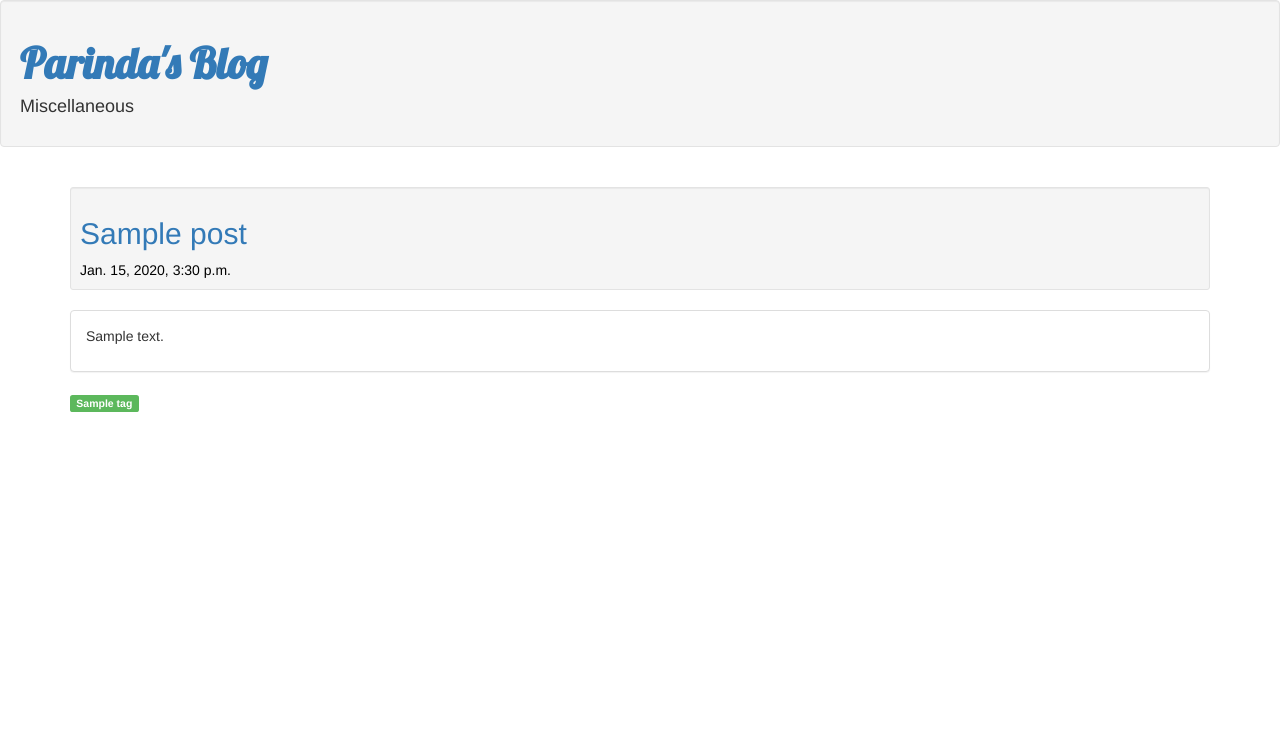
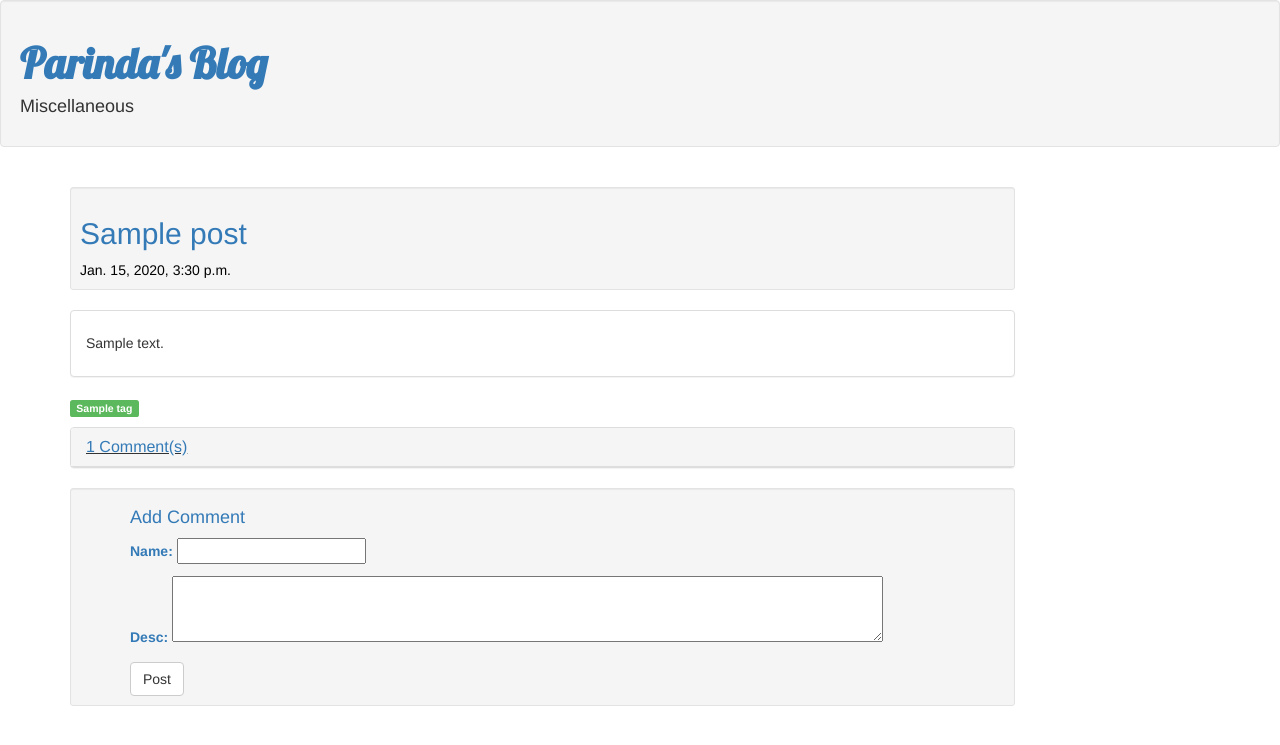
Before and after one commit to parindar/Django-blog, a Django app: page / in a window 1280 px wide. Shown: the top 745 px of the page. Run offline with Django 3.2, Linux system fonts and the light colour scheme; tables that the repository leaves empty hold one stand-in row (values such as "Sample post"); some libraries are stand-ins or nearby versions.

Commit message:
Addint comments form for the blog post

```diff
--- a/blog/admin.py
+++ b/blog/admin.py
@@ -1,6 +1,8 @@
 from django.contrib import admin
 from .models import Post
 from .models import Tag
+from .models import Comment
 
 admin.site.register(Post)
 admin.site.register(Tag)
+admin.site.register(Comment)
--- /dev/null
+++ b/blog/forms.py
@@ -0,0 +1,13 @@
+from django import forms
+from django.forms import ModelForm, Textarea
+from .models import Comment
+
+class CommentForm(forms.ModelForm):
+	post_id = forms.IntegerField(widget=forms.HiddenInput())
+
+	class Meta:
+	    model = Comment
+	    fields = ('name', 'desc',)
+	    widgets = {
+            'desc': Textarea(attrs={'cols': 85, 'rows': 3}),
+        }
--- a/blog/models.py
+++ b/blog/models.py
@@ -9,10 +9,8 @@ class Post(models.Model):
     author = models.ForeignKey('auth.User')
     title = models.CharField(max_length=200)
     text = models.TextField()
-    created_date = models.DateTimeField(
-            default=timezone.now)
-    published_date = models.DateTimeField(
-            blank=True, null=True)
+    created_date = models.DateTimeField(default=timezone.now)
+    published_date = models.DateTimeField(blank=True, null=True)
 
     def publish(self):
         self.published_date = timezone.now()
@@ -30,3 +28,16 @@ class Tag(models.Model):
 
     def __str__(self):
         return self.name
+
+
+class Comment(models.Model):
+
+    comment_id = models.AutoField(primary_key=True)
+    name = models.CharField(max_length=20)
+    desc = models.TextField()
+    date = models.DateTimeField(default=timezone.now)
+
+    post = models.ForeignKey(
+        'Post',
+        on_delete=models.CASCADE,
+    )
--- a/blog/static/css/blog.css
+++ b/blog/static/css/blog.css
@@ -10,3 +10,15 @@ h1 b a {
 .bottom-space-10 {
     margin-bottom:10px;
 }
+
+.margin-left-20{
+	margin-left: 50px;
+}
+
+.margin-bottom-minus{
+	margin-bottom: -10px;
+}
+
+.margin-left-80{
+	margin-left: 80px;
+}
--- a/blog/templates/blog/base.html
+++ b/blog/templates/blog/base.html
@@ -20,7 +20,7 @@
 
 	  <div class="content container">
              <div class="row">
-              <div class="col-md-12">
+              <div class="col-md-10">
                 {% block content %}
                 {% endblock %}
               </div>
--- a/blog/templates/blog/post_list.html
+++ b/blog/templates/blog/post_list.html
@@ -8,19 +8,66 @@
 		<div class="well well-sm text-primary"> <h2>{{ post.title }}</h2>
 		<div class= "date"> {{ post.published_date }} </div>
 		</div>
-		<div class="panel panel-default">
-	  		<div class="panel-body"><p>{{ post.text|safe|linebreaksbr }}</p></div>
+		<div class="panel panel-default ">
+	  		<div class="panel-body"><h5><p>{{ post.text|safe|linebreaksbr }}</p></h5></div>
 		</div>
 
-		<div class="bottom-space-10">
+		<div class="bottom-space-10 ">
 
 		{% for tag in post.tag_set.all %}
 
-			<span class="label label-success">{{tag.name}}</span>
+			<span class="label label-success ">{{tag.name}}</span>
 
 	    {% endfor %}
 
 	    </div>
 
+    	<div class="panel panel-default">
+    		 <div class="panel-heading">
+    		 	<h3 class="panel-title">
+	    			<u><a data-toggle="collapse" href="#{{ post.post_id }}">{{post.comment_set.count}} Comment(s) </a> </u>
+	    		</h3>
+	    	</div>
+
+	    	 <div id="{{ post.post_id }}" class="panel-collapse collapse">
+	    	 	<div class="panel-body">
+
+	    	 		{% for comment in post.comment_set.all %}
+
+					     <div class="row margin-left-80">
+						    <div class="col-sm-12">
+							    <div class="panel-group">
+						    		<div class="panel panel-success">
+						    		  <div class="panel-heading">
+						    		  		<div class="row margin-bottom-minus">
+						    		  			<div class="col-sm-8" align="left"> <h5> {{comment.name}} </h5> </div>
+						    		  			<div class="col-sm-4" align="right"> <h6> {{comment.date}} </h6> </div>
+						    		  		</div>
+						    		  </div>
+						     		  <div class="panel-body">{{comment.desc}}</div>
+						   			 </div>
+						     	</div>
+					     	</div>
+				     	</div>
+
+     				{% endfor %}
+
+	    	 	</div>
+	    	</div>
+	    </div>
+
+		<div class="well well-sm text-primary">
+			<div class="margin-left-20">
+				<h4>Add Comment</h4>
+			    <form method="POST" class="comment-form">{% csrf_token %}
+		      		{{ form.as_p }}
+	 				<input type="hidden" name="post_id" value="{{ post.post_id }}">
+		       		<button type="submit" class="save btn btn-default">Post</button>
+		   		</form>
+	   		</div>
+   		</div>
+
+
+
     {% endfor %}
 {% endblock %}
--- a/blog/views.py
+++ b/blog/views.py
@@ -2,7 +2,22 @@ from django.shortcuts import render
 from django.utils import timezone
 from .models import Post
 from .models import Tag
+from .models import Comment
+from .forms import CommentForm
 
 def post_list(request):
     posts = Post.objects.order_by('published_date')
-    return render(request, 'blog/post_list.html', {'posts': posts})
+
+    if request.method == "POST":
+        form = CommentForm(request.POST)
+        if form.is_valid():
+	        comment = form.save(commit=False)
+	        comment.post = Post.objects.get(post_id = request.POST.get('post_id'))
+	        comment.date = timezone.now()
+	        comment.save()
+	        form = CommentForm()
+	        return render(request, 'blog/post_list.html', {'posts': posts , 'form': form})
+    else:
+        form = CommentForm()
+
+    return render(request, 'blog/post_list.html', {'posts': posts , 'form': form})
```
Also changed, not shown: blog/migrations/0012_auto_20160805_1039.py (added).
